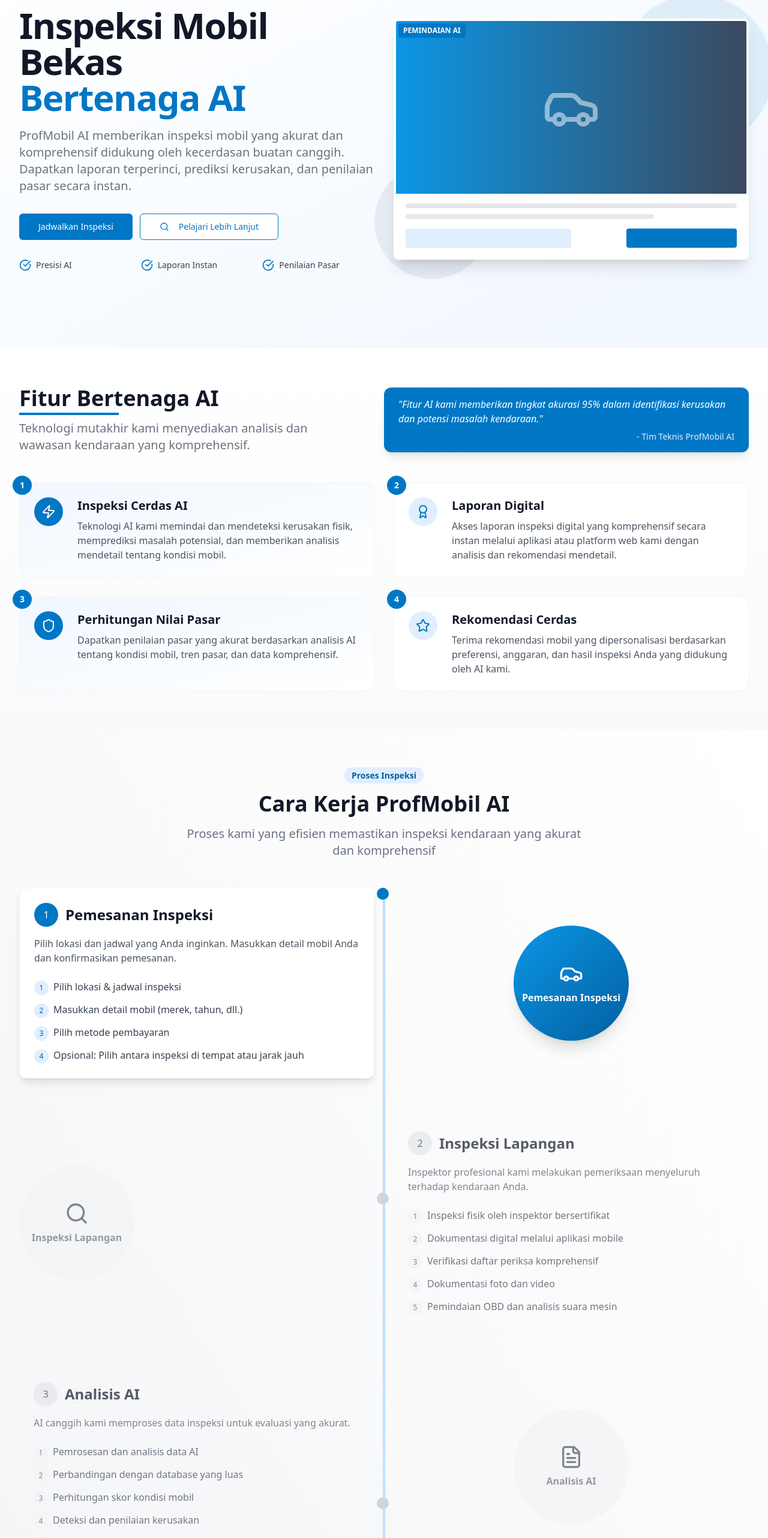
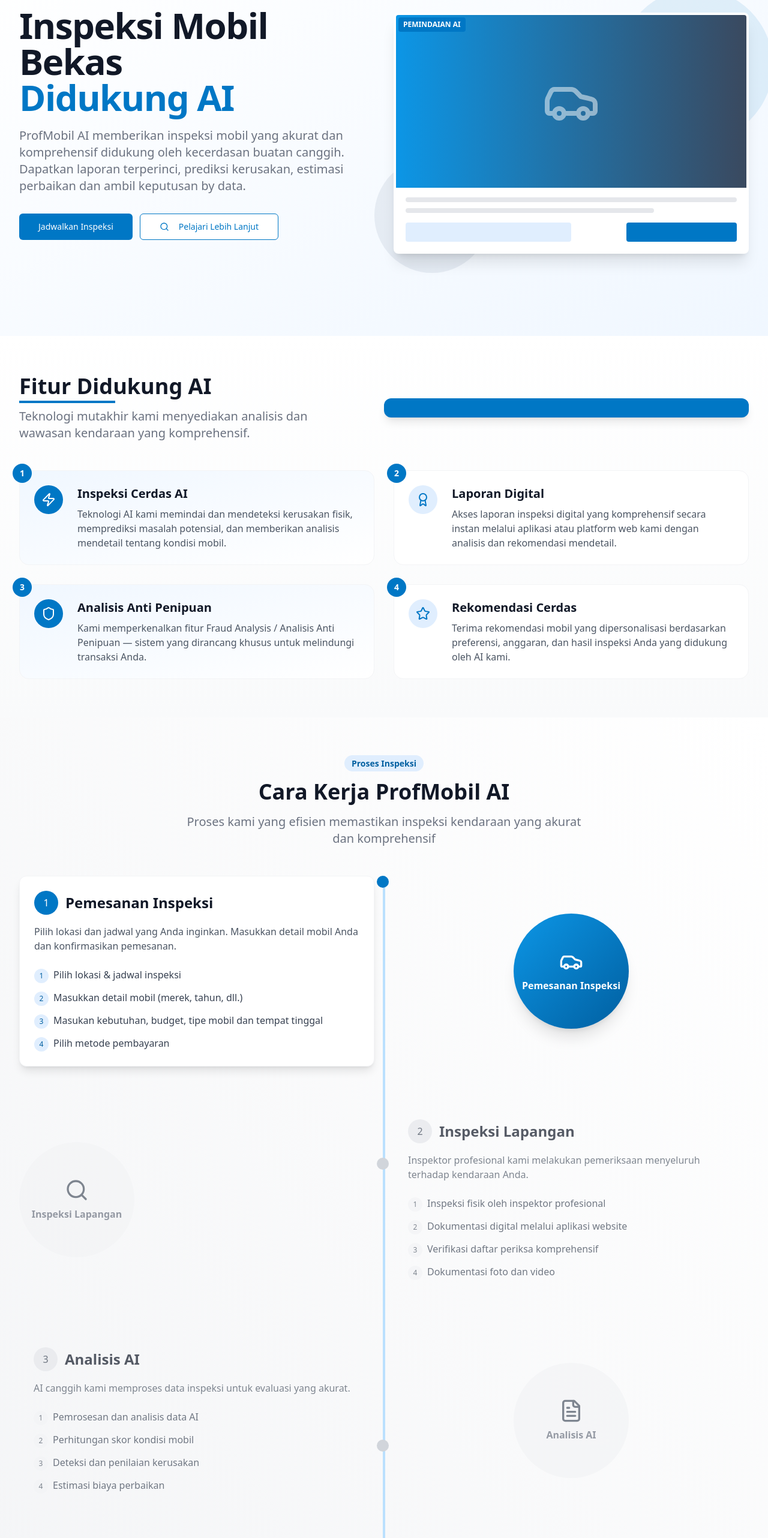
Before and after one commit to saldhyyoga/profmobil-ai-inspect, a React (Vite) app: page / in a window 1280 px wide. Shown: the part 132-2696 px from the top of the page at 60% size. Built offline with nearby package versions, Linux system fonts and the light colour scheme; the HTML template or start-up script is replaced by a standard one.

Commit message:
Update homepage content
- Change text content and add new features.
- Comment out some sections.
- Update pricing section.

```diff
--- a/src/components/FeaturesSection.tsx
+++ b/src/components/FeaturesSection.tsx
@@ -47,8 +47,8 @@ const FeaturesSection = () => {
     },
     {
       icon: <Shield className="h-6 w-6" />,
-      title: "Perhitungan Nilai Pasar",
-      description: "Dapatkan penilaian pasar yang akurat berdasarkan analisis AI tentang kondisi mobil, tren pasar, dan data komprehensif."
+      title: "Analisis Anti Penipuan",
+      description: "Kami memperkenalkan fitur Fraud Analysis / Analisis Anti Penipuan — sistem yang dirancang khusus untuk melindungi transaksi Anda."
     },
     {
       icon: <Star className="h-6 w-6" />,
@@ -63,7 +63,7 @@ const FeaturesSection = () => {
         <div className="flex flex-col md:flex-row justify-between items-center mb-12">
           <div className="md:w-1/2 md:pr-12 mb-6 md:mb-0">
             <h2 className="text-3xl font-bold text-gray-900 sm:text-4xl relative inline-block">
-              Fitur Bertenaga AI
+              Fitur Didukung AI
               <div className="absolute -bottom-2 left-0 h-1 w-1/2 bg-automotive-600"></div>
             </h2>
             <p className="mt-4 text-xl text-gray-500">
@@ -71,10 +71,12 @@ const FeaturesSection = () => {
             </p>
           </div>
           <div className="md:w-1/2 px-6 py-4 bg-automotive-600 text-white rounded-xl shadow-lg">
+            {/* Commented out but preserved
             <blockquote className="italic">
               "Fitur AI kami memberikan tingkat akurasi 95% dalam identifikasi kerusakan dan potensi masalah kendaraan."
             </blockquote>
             <p className="mt-2 text-sm text-automotive-100 text-right">- Tim Teknis ProfMobil AI</p>
+            */}
           </div>
         </div>
 
--- a/src/components/HeroSection.tsx
+++ b/src/components/HeroSection.tsx
@@ -12,10 +12,10 @@ const HeroSection = () => {
               <div className="lg:col-span-6">
                 <h1 className="text-4xl tracking-tight font-extrabold text-gray-900 sm:text-5xl md:text-6xl">
                   <span className="block">Inspeksi Mobil Bekas</span>
-                  <span className="block text-automotive-600">Bertenaga AI</span>
+                  <span className="block text-automotive-600">Didukung AI</span>
                 </h1>
                 <p className="mt-3 text-base text-gray-500 sm:mt-5 sm:text-lg md:mt-5 md:text-xl">
-                  ProfMobil AI memberikan inspeksi mobil yang akurat dan komprehensif didukung oleh kecerdasan buatan canggih. Dapatkan laporan terperinci, prediksi kerusakan, dan penilaian pasar secara instan.
+                  ProfMobil AI memberikan inspeksi mobil yang akurat dan komprehensif didukung oleh kecerdasan buatan canggih. Dapatkan laporan terperinci, prediksi kerusakan, estimasi perbaikan dan ambil keputusan by data.
                 </p>
                 <div className="mt-8 flex flex-col sm:flex-row sm:justify-center lg:justify-start gap-3">
                   <Button size="lg" className="bg-automotive-600 hover:bg-automotive-700 text-white">
@@ -27,6 +27,7 @@ const HeroSection = () => {
                 </div>
 
                 <div className="mt-8 grid grid-cols-1 gap-4 sm:grid-cols-3">
+                  {/* Commented out but preserved
                   <div className="flex items-center">
                     <CheckCircle className="h-5 w-5 text-automotive-600" />
                     <span className="ml-2 text-sm text-gray-700">Presisi AI</span>
@@ -39,6 +40,7 @@ const HeroSection = () => {
                     <CheckCircle className="h-5 w-5 text-automotive-600" />
                     <span className="ml-2 text-sm text-gray-700">Penilaian Pasar</span>
                   </div>
+                  */}
                 </div>
               </div>
 
--- a/src/components/HowItWorksSection.tsx
+++ b/src/components/HowItWorksSection.tsx
@@ -16,8 +16,8 @@ const HowItWorksSection = () => {
       subItems: [
         { id: 1, text: "Pilih lokasi & jadwal inspeksi" },
         { id: 2, text: "Masukkan detail mobil (merek, tahun, dll.)" },
-        { id: 3, text: "Pilih metode pembayaran" },
-        { id: 4, text: "Opsional: Pilih antara inspeksi di tempat atau jarak jauh" }
+        { id: 3, text: "Masukan kebutuhan, budget, tipe mobil dan tempat tinggal" },
+        { id: 4, text: "Pilih metode pembayaran" }
       ]
     },
     {
@@ -26,11 +26,10 @@ const HowItWorksSection = () => {
       title: "Inspeksi Lapangan",
       description: "Inspektor profesional kami melakukan pemeriksaan menyeluruh terhadap kendaraan Anda.",
       subItems: [
-        { id: 1, text: "Inspeksi fisik oleh inspektor bersertifikat" },
-        { id: 2, text: "Dokumentasi digital melalui aplikasi mobile" },
+        { id: 1, text: "Inspeksi fisik oleh inspektor profesional" },
+        { id: 2, text: "Dokumentasi digital melalui aplikasi website" },
         { id: 3, text: "Verifikasi daftar periksa komprehensif" },
-        { id: 4, text: "Dokumentasi foto dan video" },
-        { id: 5, text: "Pemindaian OBD dan analisis suara mesin" }
+        { id: 4, text: "Dokumentasi foto dan video" }
       ]
     },
     {
@@ -40,10 +39,9 @@ const HowItWorksSection = () => {
       description: "AI canggih kami memproses data inspeksi untuk evaluasi yang akurat.",
       subItems: [
         { id: 1, text: "Pemrosesan dan analisis data AI" },
-        { id: 2, text: "Perbandingan dengan database yang luas" },
-        { id: 3, text: "Perhitungan skor kondisi mobil" },
-        { id: 4, text: "Deteksi dan penilaian kerusakan" },
-        { id: 5, text: "Estimasi biaya perbaikan" }
+        { id: 2, text: "Perhitungan skor kondisi mobil" },
+        { id: 3, text: "Deteksi dan penilaian kerusakan" },
+        { id: 4, text: "Estimasi biaya perbaikan" }
       ]
     },
     {
@@ -54,9 +52,8 @@ const HowItWorksSection = () => {
       subItems: [
         { id: 1, text: "Ringkasan diagnosis AI" },
         { id: 2, text: "Daftar periksa inspeksi lengkap" },
-        { id: 3, text: "Penilaian nilai pasar" },
-        { id: 4, text: "Rekomendasi pembelian" },
-        { id: 5, text: "Sertifikasi ProfMobil (jika memenuhi syarat)" }
+        { id: 3, text: "Rekomendasi pembelian" },
+        { id: 4, text: "Sertifikasi ProfMobil (jika memenuhi syarat)" }
       ]
     }
   ];
--- a/src/components/PricingSection.tsx
+++ b/src/components/PricingSection.tsx
@@ -20,7 +20,6 @@ interface PricingTierProps {
   popular?: boolean;
   ctaText?: string;
   discountPercent?: number;
-  showCarImage?: number;
   imageSource?: string;
 }
 
@@ -48,14 +47,7 @@ const PricingTier: React.FC<PricingTierProps> = ({
           </div>
         </div>
       )}
-      {discountPercent && (
-        <div className="absolute top-4 left-4">
-          <div className="bg-red-500 text-white px-2 py-1 rounded-full font-medium text-xs flex items-center">
-            <Percent size={14} className="mr-1" />
-            {discountPercent}% OFF
-          </div>
-        </div>
-      )}
+      {/* Discount badge removed as requested */}
       <CardHeader className="pb-0 pt-10">
         <div className="flex items-baseline gap-2 mb-2">
           <h3 className="text-2xl font-bold">{title}</h3>
@@ -123,7 +115,6 @@ const PricingSection = () => {
       carType: "SUV, Full Size Sedan",
       description: "(Kijang Innova, Toyota Fortuner, Mitsubishi Pajero Sport, Toyota Camry, dll)",
       popular: false,
-      discountPercent: 25,
       hotPrice: "Rp 800.000 Paket 3 Inspeksi Mobil",
       features: commonFeatures,
       ctaText: "Pilih Paket Ini",
@@ -136,7 +127,6 @@ const PricingSection = () => {
       carType: "City Car, LMPV, LSUV",
       description: "(Honda Brio, Toyota Avanza, Suzuki Ertiga, Mitsubishi Xpander, dll)",
       popular: true,
-      discountPercent: 16,
       hotPrice: "Rp 700.000 Paket 3 Inspeksi Mobil",
       features: commonFeatures,
       ctaText: "Hubungi Kami",
@@ -149,7 +139,6 @@ const PricingSection = () => {
       carType: "Mobil Eropa, Luxury MPV, Luxury Sedan",
       description: "BMW, Mercedes Benz, Toyota Alphard, Toyota Camry, Honda Accord, dll",
       popular: false,
-      discountPercent: 25,
       hotPrice: "Rp 800.000 Paket 3 Inspeksi Mobil",
       features: commonFeatures,
       ctaText: "Hubungi Kami",
@@ -162,7 +151,7 @@ const PricingSection = () => {
       <div className="max-w-7xl mx-auto px-4 sm:px-6 lg:px-8">
         <div className="text-center mb-12">
           <h2 className="text-3xl font-bold text-gray-900 sm:text-4xl mb-4">
-            💰 Harga Layanan Inspeksi
+            Harga Layanan Inspeksi
           </h2>
           <p className="max-w-3xl text-xl text-gray-500 mx-auto">
             Kami menyediakan paket inspeksi yang sesuai dengan kebutuhan dan jenis kendaraan Anda.
@@ -198,7 +187,7 @@ const PricingSection = () => {
           <div className="mt-6 inline-flex items-center bg-amber-50 text-amber-800 px-4 py-2 rounded-md border border-amber-200">
             <Tag size={18} className="mr-2 text-amber-600" />
             <span className="font-medium">Promo Spesial!</span>
-            <span className="ml-2">Diskon hingga 25% untuk semua paket inspeksi</span>
+            <span className="ml-2">Diskon untuk semua paket inspeksi</span>
           </div>
         </div>
 
@@ -215,7 +204,6 @@ const PricingSection = () => {
               features={tier.features}
               popular={tier.popular}
               ctaText={tier.ctaText}
-              discountPercent={tier.discountPercent}
               imageSource={tier.imageSource}
             />
           ))}
--- a/src/pages/Index.tsx
+++ b/src/pages/Index.tsx
@@ -6,8 +6,6 @@ import FeaturesSection from '@/components/FeaturesSection';
 import HowItWorksSection from '@/components/HowItWorksSection';
 import WhyChooseUsSection from '@/components/WhyChooseUsSection';
 import InspectionStandardsSection from '@/components/InspectionStandardsSection';
-import CarValueCalculator from '@/components/CarValueCalculator';
-import RecommendationSection from '@/components/RecommendationSection';
 import PricingSection from '@/components/PricingSection';
 import Footer from '@/components/Footer';
 
```
